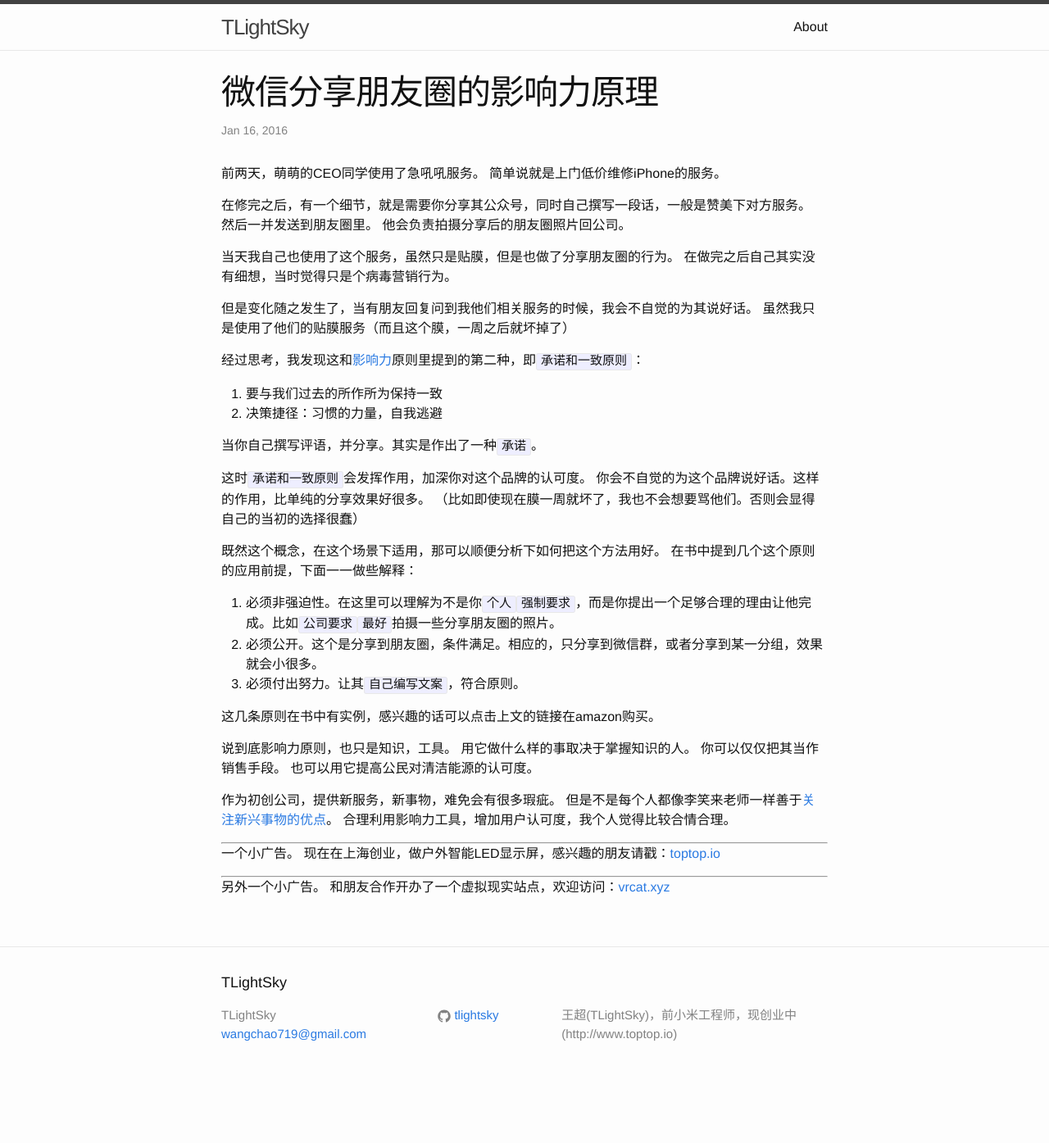
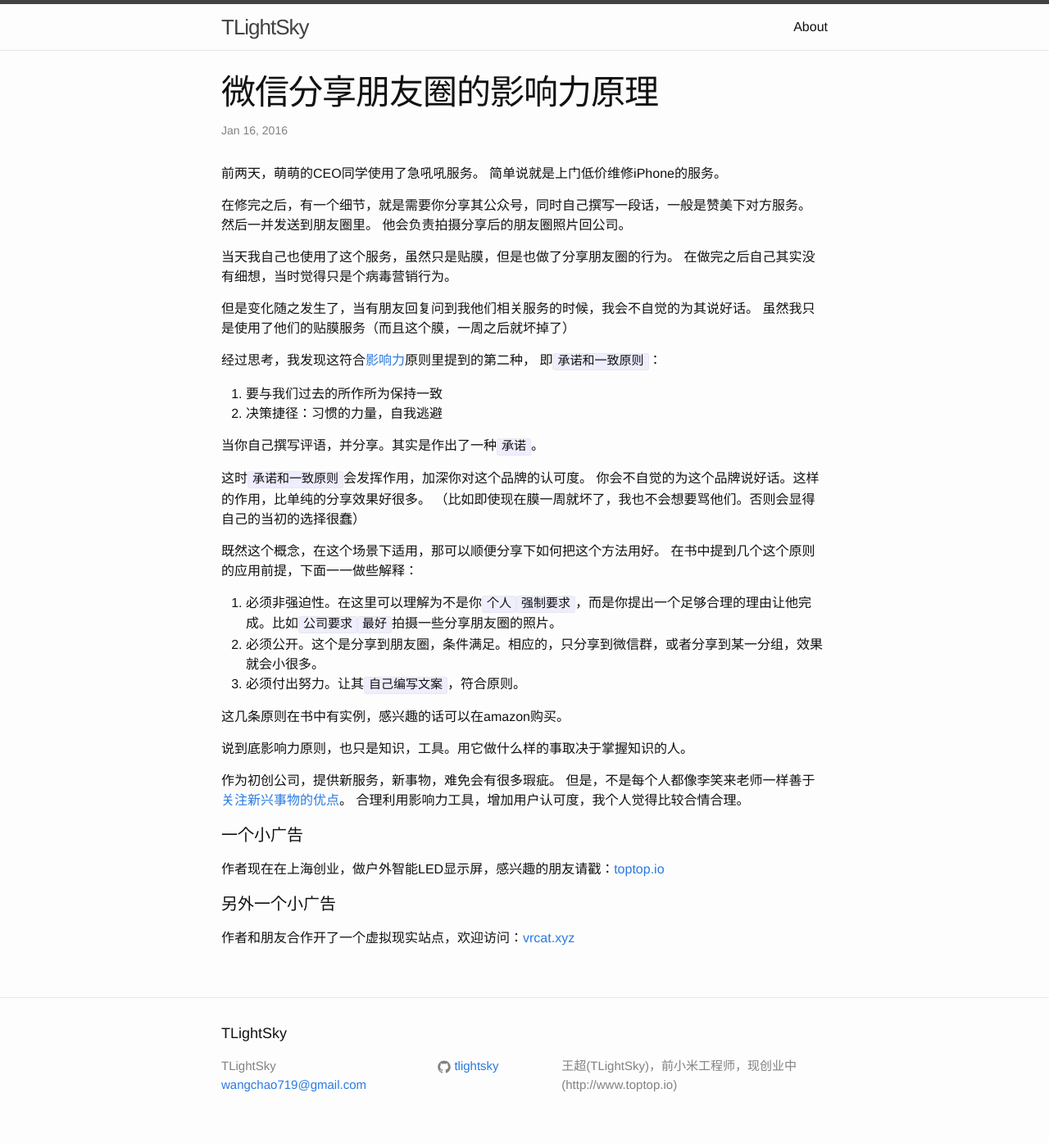
Before and after one commit to tlightsky/tlightsky.github.io, a Jekyll site: the page built from _posts/2016-1-16-influence-in-sharing.md, in a window 1280 px wide. Shown: the whole page at 82% size. Built offline with Jekyll 4.4.1, drawn with Linux system fonts in a browser that asks for light colours; before the commit the page ends 1333 px from its top, so only the background shows below that.

Commit message:
new posts

```diff
--- a/_posts/2016-1-16-influence-in-sharing.md
+++ b/_posts/2016-1-16-influence-in-sharing.md
@@ -18,7 +18,9 @@ categories: influence
 但是变化随之发生了，当有朋友回复问到我他们相关服务的时候，我会不自觉的为其说好话。
 虽然我只是使用了他们的贴膜服务（而且这个膜，一周之后就坏掉了）
 
-经过思考，我发现这和[影响力](影响力)原则里提到的第二种，即`承诺和一致原则`：
+经过思考，我发现这符合[影响力][影响力]原则里提到的第二种，
+即`承诺和一致原则`：
+
 1. 要与我们过去的所作所为保持一致
 2. 决策捷径：习惯的力量，自我逃避
 
@@ -28,31 +30,26 @@ categories: influence
 你会不自觉的为这个品牌说好话。这样的作用，比单纯的分享效果好很多。
 （比如即使现在膜一周就坏了，我也不会想要骂他们。否则会显得自己的当初的选择很蠢）
 
-既然这个概念，在这个场景下适用，那可以顺便分析下如何把这个方法用好。
+既然这个概念，在这个场景下适用，那可以顺便分享下如何把这个方法用好。
 在书中提到几个这个原则的应用前提，下面一一做些解释：
 
 1. 必须非强迫性。在这里可以理解为不是你`个人``强制要求`，而是你提出一个足够合理的理由让他完成。比如`公司要求``最好`拍摄一些分享朋友圈的照片。
 2. 必须公开。这个是分享到朋友圈，条件满足。相应的，只分享到微信群，或者分享到某一分组，效果就会小很多。
 3. 必须付出努力。让其`自己编写文案`，符合原则。
 
-这几条原则在书中有实例，感兴趣的话可以点击上文的链接在amazon购买。
+这几条原则在书中有实例，感兴趣的话可以在amazon购买。
 
-说到底影响力原则，也只是知识，工具。
-用它做什么样的事取决于掌握知识的人。
-你可以仅仅把其当作销售手段。
-也可以用它提高公民对清洁能源的认可度。
+说到底影响力原则，也只是知识，工具。用它做什么样的事取决于掌握知识的人。
 
 作为初创公司，提供新服务，新事物，难免会有很多瑕疵。
-但是不是每个人都像李笑来老师一样善于[关注新兴事物的优点](关注新兴事物的优点)。
+但是，不是每个人都像李笑来老师一样善于[关注新兴事物的优点][关注新兴事物的优点]。
 合理利用影响力工具，增加用户认可度，我个人觉得比较合情合理。
 
-***
-一个小广告。
-现在在上海创业，做户外智能LED显示屏，感兴趣的朋友请戳：[toptop.io](http://www.toptop.io)
+#### 一个小广告
+作者现在在上海创业，做户外智能LED显示屏，感兴趣的朋友请戳：[toptop.io](http://www.toptop.io)
 
-***
-另外一个小广告。
-和朋友合作开办了一个虚拟现实站点，欢迎访问：[vrcat.xyz](http://www.vrcat.xyz)
+#### 另外一个小广告
+作者和朋友合作开了一个虚拟现实站点，欢迎访问：[vrcat.xyz](http://www.vrcat.xyz)
 
-[影响力]: http://www.amazon.cn/%E5%BD%B1%E5%93%8D%E5%8A%9B-%E7%BD%97%E4%BC%AF%E7%89%B9%E2%80%A2B%E2%80%A2%E8%A5%BF%E5%A5%A5%E8%BF%AA%E5%B0%BC/dp/B0044KME2E/ref=sr_1_1?ie=UTF8&qid=1452952123&sr=8-1&keywords=%E5%BD%B1%E5%93%8D%E5%8A%9B#nav-belt
+[影响力]: http://book.douban.com/subject/1786387/
 [关注新兴事物的优点]: http://xiaolai.li/post/101307573075/how-to-think-about-what-belongs-to-the-next
```
Also changed, not shown: _posts/2016-1-16-how-to-install-mysql-server.md (+3 -3 lines), _posts/2016-1-16-how-to-setup-ftp-by-docker.md (+15 -14 lines), _posts/2016-1-16-how-to-setup-wordpress-by-bootdev.md (+13 -10 lines), _posts/2016-1-17-influence-behind-cheat-in-zhihu.md (+4 -4 lines).
